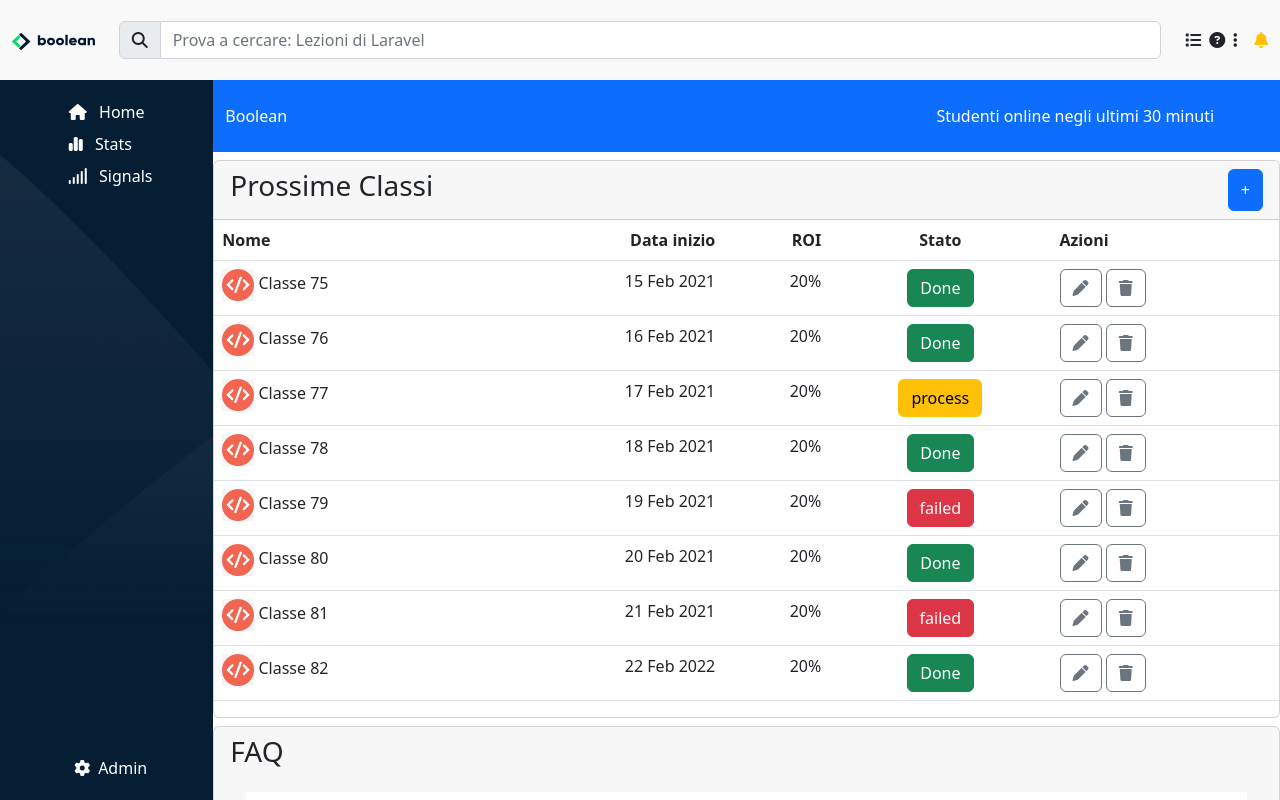
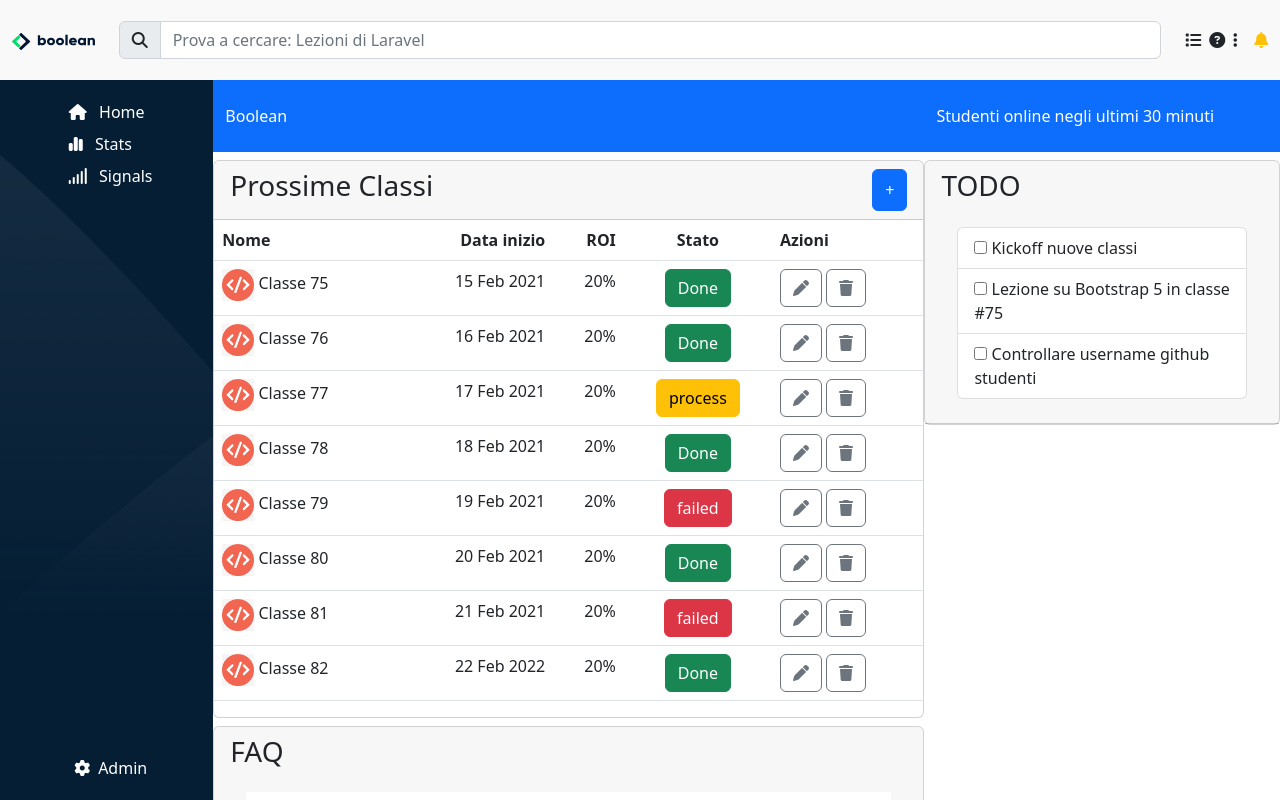
Before and after one commit to Elsti97/html-css-bootstrap-dashboard, a plain HTML site: page index.html in a window 1280 px wide. Drawn offline with nearby package versions, Linux system fonts and the light colour scheme.

Commit message:
Tabella To Do done

```diff
--- a/index.html
+++ b/index.html
@@ -73,6 +73,7 @@
 
     <!-- *MAIN -->
     <main class="container-fluid">
+
       <div class="row h-100">
 
         <!-- SIDEBAR -->
@@ -82,12 +83,14 @@
             <!-- SIDEBAR TOP -->
             <div class="flex-column">
               <div><i class="fa-solid fa-house p-2 pt-4"></i> <span class="d-none d-lg-inline-block">Home</span></div>
-              <div><i class="fa-solid fa-chart-simple p-2"></i> <span class="d-none d-lg-inline-block">Stats</span></div>
+              <div><i class="fa-solid fa-chart-simple p-2"></i> <span class="d-none d-lg-inline-block">Stats</span>
+              </div>
               <div><i class="fa-solid fa-signal p-2"></i> <span class="d-none d-lg-inline-block">Signals</span></div>
             </div>
 
             <!-- SIDEBAR DOWN -->
-            <div class="flex-column"><i class="fa-solid fa-gear p-2 pb-4"> </i><span class="d-none d-lg-inline-block">Admin</span></div>
+            <div class="flex-column"><i class="fa-solid fa-gear p-2 pb-4"> </i><span
+                class="d-none d-lg-inline-block">Admin</span></div>
           </div>
         </div>
 
@@ -102,8 +105,11 @@
             </div>
           </div>
 
+          <!-- *TABELLE VARIE -->
+          <div class="d-flex">
+
             <!-- MAIN SX -->
-          <div class="col-lg8">
+            <div class="col-lg-8">
               <!-- PRIMA TABELLA -->
               <div class="card my-2">
                 <div class="card-header d-flex justify-content-between">
@@ -189,7 +195,8 @@
                   </thead>
                   <tbody>
                     <tr>
-                    <td scope="row"><img src="./assets/img/class-avatar.jpg" class="logo_classe"> Classe 75</td>
+                      <td scope="row"><img src="./assets/img/class-avatar.jpg" class="logo_classe" alt=""> Classe 75
+                      </td>
                       <td class="d-none d-md-table-cell text-end">15 Feb 2021</td>
                       <td class="d-none d-md-table-cell text-end">20%</td>
                       <td class="text-center"><button class="btn btn-success">Done</button></td>
@@ -200,7 +207,8 @@
                     </tr>
 
                     <tr>
-                    <td scope="row"><img src="./assets/img/class-avatar.jpg" class="logo_classe"> Classe 76</td>
+                      <td scope="row"><img src="./assets/img/class-avatar.jpg" class="logo_classe" alt=""> Classe 76
+                      </td>
                       <td class="d-none d-md-table-cell text-end">16 Feb 2021</td>
                       <td class="d-none d-md-table-cell text-end">20%</td>
                       <td class="text-center"><button class="btn btn-success">Done</button></td>
@@ -211,7 +219,8 @@
                     </tr>
 
                     <tr>
-                    <td scope="row"><img src="./assets/img/class-avatar.jpg" class="logo_classe"> Classe 77</td>
+                      <td scope="row"><img src="./assets/img/class-avatar.jpg" class="logo_classe" alt=""> Classe 77
+                      </td>
                       <td class="d-none d-md-table-cell text-end">17 Feb 2021</td>
                       <td class="d-none d-md-table-cell text-end">20%</td>
                       <td class="text-center"><button class="btn btn-warning">process</button></td>
@@ -222,7 +231,8 @@
                     </tr>
 
                     <tr>
-                    <td scope="row"><img src="./assets/img/class-avatar.jpg" class="logo_classe"> Classe 78</td>
+                      <td scope="row"><img src="./assets/img/class-avatar.jpg" class="logo_classe" alt=""> Classe 78
+                      </td>
                       <td class="d-none d-md-table-cell text-end">18 Feb 2021</td>
                       <td class="d-none d-md-table-cell text-end">20%</td>
                       <td class="text-center"><button class="btn btn-success">Done</button></td>
@@ -233,7 +243,8 @@
                     </tr>
 
                     <tr>
-                    <td scope="row"><img src="./assets/img/class-avatar.jpg" class="logo_classe"> Classe 79</td>
+                      <td scope="row"><img src="./assets/img/class-avatar.jpg" class="logo_classe" alt=""> Classe 79
+                      </td>
                       <td class="d-none d-md-table-cell text-end">19 Feb 2021</td>
                       <td class="d-none d-md-table-cell text-end">20%</td>
                       <td class="text-center"><button class="btn btn-danger">failed</button></td>
@@ -245,7 +256,8 @@
                     </tr>
 
                     <tr>
-                    <td scope="row"><img src="./assets/img/class-avatar.jpg" class="logo_classe"> Classe 80</td>
+                      <td scope="row"><img src="./assets/img/class-avatar.jpg" class="logo_classe" alt=""> Classe 80
+                      </td>
                       <td class="d-none d-md-table-cell text-end">20 Feb 2021</td>
                       <td class="d-none d-md-table-cell text-end">20%</td>
                       <td class="text-center"><button class="btn btn-success">Done</button></td>
@@ -256,7 +268,8 @@
                     </tr>
 
                     <tr>
-                    <td scope="row"><img src="./assets/img/class-avatar.jpg" class="logo_classe"> Classe 81</td>
+                      <td scope="row"><img src="./assets/img/class-avatar.jpg" class="logo_classe" alt=""> Classe 81
+                      </td>
                       <td class="d-none d-md-table-cell text-end">21 Feb 2021</td>
                       <td class="d-none d-md-table-cell text-end">20%</td>
                       <td class="text-center"><button class="btn btn-danger">failed</button></td>
@@ -267,7 +280,8 @@
                     </tr>
 
                     <tr>
-                    <td scope="row"><img src="./assets/img/class-avatar.jpg" class="logo_classe"> Classe 82</td>
+                      <td scope="row"><img src="./assets/img/class-avatar.jpg" class="logo_classe" alt=""> Classe 82
+                      </td>
                       <td class="d-none d-md-table-cell text-end">22 Feb 2022</td>
                       <td class="d-none d-md-table-cell text-end">20%</td>
                       <td class="text-center"><button class="btn btn-success">Done</button></td>
@@ -290,35 +304,86 @@
                     <div class="accordion accordion-flush" id="accordionFlushExample">
                       <div class="accordion-item">
                         <h2 class="accordion-header" id="flush-headingOne">
-                        <button class="accordion-button collapsed" type="button" data-bs-toggle="collapse" data-bs-target="#flush-collapseOne" aria-expanded="false" aria-controls="flush-collapseOne">
+                          <button class="accordion-button collapsed" type="button" data-bs-toggle="collapse"
+                            data-bs-target="#flush-collapseOne" aria-expanded="false" aria-controls="flush-collapseOne">
                             Come aggiungere una nuova classe?
                           </button>
                         </h2>
-                      <div id="flush-collapseOne" class="accordion-collapse collapse" aria-labelledby="flush-headingOne" data-bs-parent="#accordionFlushExample">
+                        <div id="flush-collapseOne" class="accordion-collapse collapse"
+                          aria-labelledby="flush-headingOne" data-bs-parent="#accordionFlushExample">
                           <div class="accordion-body">
-                          Lorem ipsum dolor sit amet consectetur adipisicing elit. Voluptatum provident voluptas minus tempora doloribus labore voluptate! Debitis, eos natus dolorem laborum voluptates eius odio cumque ducimus veniam quos? Facere, eos.
+                            Lorem ipsum dolor sit amet consectetur adipisicing elit. Voluptatum provident voluptas minus
+                            tempora doloribus labore voluptate! Debitis, eos natus dolorem laborum voluptates eius odio
+                            cumque ducimus veniam quos? Facere, eos.
                           </div>
                         </div>
                         <div class="accordion-item">
                           <h2 class="accordion-header" id="flush-headingTwo">
-                        <button class="accordion-button collapsed" type="button" data-bs-toggle="collapse" data-bs-target="#flush-collapseTwo" aria-expanded="false" aria-controls="flush-collapseTwo">
+                            <button class="accordion-button collapsed" type="button" data-bs-toggle="collapse"
+                              data-bs-target="#flush-collapseTwo" aria-expanded="false"
+                              aria-controls="flush-collapseTwo">
                               Come posso accedere alle informazioni del mio account?
                             </button>
                           </h2>
-                      <div id="flush-collapseTwo" class="accordion-collapse collapse" aria-labelledby="flush-headingTwo" data-bs-parent="#accordionFlushExample">
+                          <div id="flush-collapseTwo" class="accordion-collapse collapse"
+                            aria-labelledby="flush-headingTwo" data-bs-parent="#accordionFlushExample">
                             <div class="accordion-body">
-                          Lorem ipsum dolor sit amet consectetur adipisicing elit. Odit aliquam, labore repellat, fugiat aspernatur consequatur iusto natus tenetur tempore ratione quisquam laboriosam quod exercitationem sed? Soluta unde distinctio vel. Possimus.
+                              Lorem ipsum dolor sit amet consectetur adipisicing elit. Odit aliquam, labore repellat,
+                              fugiat aspernatur consequatur iusto natus tenetur tempore ratione quisquam laboriosam quod
+                              exercitationem sed? Soluta unde distinctio vel. Possimus.
                             </div>
                           </div>
                           <div class="accordion-item">
                             <h2 class="accordion-header" id="flush-headingThree">
-                        <button class="accordion-button collapsed" type="button" data-bs-toggle="collapse" data-bs-target="#flush-collapseThree" aria-expanded="false" aria-controls="flush-collapseThree">
+                              <button class="accordion-button collapsed" type="button" data-bs-toggle="collapse"
+                                data-bs-target="#flush-collapseThree" aria-expanded="false"
+                                aria-controls="flush-collapseThree">
                                 Posso usare questa dashboard da mobile?
                               </button>
                             </h2>
-                      <div id="flush-collapseThree" class="accordion-collapse collapse" aria-labelledby="flush-headingThree" data-bs-parent="#accordionFlushExample">
+                            <div id="flush-collapseThree" class="accordion-collapse collapse"
+                              aria-labelledby="flush-headingThree" data-bs-parent="#accordionFlushExample">
                               <div class="accordion-body">
-                          Lorem ipsum dolor sit, amet consectetur adipisicing elit. Porro possimus expedita repudiandae sequi quasi sunt provident unde ratione architecto culpa quidem, iste qui ex deleniti, est quos similique! Corrupti, consequuntur.
+                                Lorem ipsum dolor sit, amet consectetur adipisicing elit. Porro possimus expedita
+                                repudiandae sequi quasi sunt provident unde ratione architecto culpa quidem, iste qui ex
+                                deleniti, est quos similique! Corrupti, consequuntur.
+                              </div>
+                            </div>
+                          </div>
+                        </div>
+                      </div>
+                    </div>
+                  </div>
+                </div>
+              </div>
+            </div>
+
+            <!-- MAIN DX -->
+            <div class="col-lg-4 my-2">
+
+              <!-- TO DO LIST -->
+              <div class="card">
+                <div class="card-header">
+                  <h3>TODO</h3>
+
+                  <div class="card-body">
+                    <ul class="list-group">
+                      <li class="list-group-item">
+                        <input type="checkbox">
+                        <span>Kickoff nuove classi</span>
+                      </li>
+
+                      <li class="list-group-item">
+                        <input type="checkbox">
+                        <span>Lezione su Bootstrap 5 in classe #75</span>
+                      </li>
+
+                      <li class="list-group-item">
+                        <input type="checkbox">
+                        <span>Controllare username github studenti</span>
+                      </li>
+                    </ul>
+                  </div>
                 </div>
               </div>
             </div>
@@ -326,12 +391,9 @@
 
 
         </div>
-            </div>
-          </div>
 
-          <!-- MAIN DX -->
-          <div class="col-lg-4"></div>
-        </div>
+
+
       </div>
     </main>
     <!-- *FINE MAIN -->
```
Lines whose indentation alone changed are shown as unchanged.
